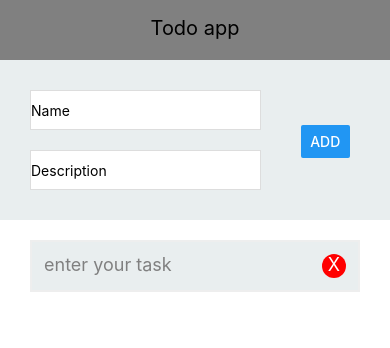
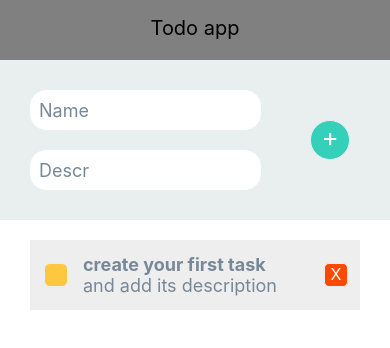
Before and after one commit to EvtushevskayaSveta/ToDo, a React Native app: screen / in a window 390 px wide. Shown: the top 348 px of the page. Built offline with nearby package versions, Linux system fonts and the light colour scheme.

Commit message:
add a check mark of completed tasks and styles

```diff
--- a/App.js
+++ b/App.js
@@ -6,20 +6,41 @@ import Todo from './to_do/Todo';
 
 const App = () => {
   const [todos, setTodos] = React.useState([
-    {id: Date.now().toString(), title: 'enter your task'},
+    {
+      id: Date.now().toString(),
+      title: 'create your first task',
+      description: 'and add its description',
+      complited: false,
+    },
   ]);
-  const addTodo = title => {
+  const addTodo = (title, description) => {
     setTodos(prev => [
       ...prev,
       {
         id: Date.now().toString(),
         title,
+        description,
+        complited: false,
       },
     ]);
   };
 
   const removeTodo = id => {
     setTodos(prev => prev.filter(todo => todo.id !== id));
+  };
+
+  const changeCompleted = id => {
+    setTodos(
+      todos.map(prev => {
+        if (prev.id === id) {
+          return {
+            ...prev,
+            complited: !prev.complited,
+          };
+        }
+        return prev;
+      }),
+    );
   };
   return (
     <SafeAreaView>
@@ -34,7 +55,7 @@ const App = () => {
         data={todos}
         keyExtractor={item => item.id.toString()}
         renderItem={({item}) => (
-          <Todo todo={item} onRemove={removeTodo} />
+          <Todo todo={item} onRemove={removeTodo} onChange={changeCompleted} />
         )}></FlatList>
     </SafeAreaView>
   );
--- a/to_do/Todo.js
+++ b/to_do/Todo.js
@@ -1,13 +1,43 @@
 import React from 'react';
 import {View, Text, StyleSheet, TouchableOpacity} from 'react-native';
 
-const Todo = ({todo, onRemove}) => {
+const Todo = ({todo, onRemove, onChange}) => {
   const pressHandler = () => {
     onRemove(todo.id);
   };
+  const pressComplited = () => {
+    onChange(todo.id);
+  };
+  const strikeText = todo?.complited ? 'line-through' : 'none';
+
   return (
     <View style={styles.todoContainer}>
-      <Text style={styles.todoText}>{todo.title}</Text>
+      <TouchableOpacity onPress={pressComplited} style={styles.actionIcon}>
+        {todo.complited && <Text style={styles.action}>&#10004;</Text>}
+      </TouchableOpacity>
+
+      <View>
+        <Text
+          style={[
+            styles.todoText,
+            {
+              textDecorationLine: strikeText,
+              fontWeight: 'bold',
+            },
+          ]}>
+          {todo.title}
+        </Text>
+        <Text
+          style={[
+            styles.todoText,
+            {
+              textDecorationLine: strikeText,
+            },
+          ]}>
+          {todo.description}
+        </Text>
+      </View>
+
       <TouchableOpacity onPress={pressHandler} style={styles.todoDelete}>
         <Text style={styles.todoDeleteText}>X</Text>
       </TouchableOpacity>
@@ -16,31 +46,51 @@ const Todo = ({todo, onRemove}) => {
 };
 
 const styles = StyleSheet.create({
+  actionIcon: {
+    width: 24,
+    height: 24,
+    backgroundColor: '#FFC640',
+    alignSelf: 'center',
+    borderColor: '#e9eeef',
+    borderWidth: 1,
+    borderRadius: 6,
+  },
+  action: {
+    color: 'white',
+    alignSelf: 'center',
+  },
   todoContainer: {
+    flex: 1,
     flexDirection: 'row',
-    justifyContent: 'space-between',
     marginBottom: 8,
     alignItem: 'center',
     borderColor: '#eee',
     borderWidth: 2,
     padding: 12,
-    backgroundColor: '#e9eeef',
+    backgroundColor: '#eee',
   },
   todoText: {
+    color: '#778899',
     fontSize: 18,
-    color: '#808080',
+    left: 15,
+    width: 240,
   },
   todoDelete: {
     height: 24,
     width: 24,
-    backgroundColor: 'red',
-    borderRadius: 12,
+    backgroundColor: '#FF4900',
+    borderColor: '#e9eeef',
+    borderWidth: 1,
+    borderRadius: 5,
+    position: 'absolute',
+    right: 10,
     alignSelf: 'center',
   },
   todoDeleteText: {
-    fontSize: 18,
+    fontSize: 16,
     color: 'white',
-    alignSelf: 'center',
+    textAlignVertical: 'center',
+    textAlign: 'center',
   },
 });
 
--- a/to_do/TodoList.js
+++ b/to_do/TodoList.js
@@ -1,67 +1,90 @@
 import React, {useState} from 'react';
 import {
   TextInput,
-  View,
+  StyleSheet,
+  Text,
+  SafeAreaView,
   Alert,
-  StyleSheet,
-  Button,
-  SafeAreaView,
   TouchableOpacity,
 } from 'react-native';
 
-const TodoList = ({onSubmit}) => {
+const TodoInput = ({onSubmit}) => {
   const [value, setValue] = useState('');
   const [descr, setDescr] = useState('');
+
   const pressHandler = () => {
-    if (value.trim()) {
-      onSubmit(value + '\n' + descr);
+    if (value.trim() && descr.trim()) {
+      onSubmit(value, descr);
       setValue('');
       setDescr('');
     } else {
-      Alert.alert('enter the task name and description');
+      Alert.alert('Введите название дела и описание');
     }
   };
+
   return (
-    <SafeAreaView>
+    <SafeAreaView style={styles.todoContainer}>
       <TextInput
         style={styles.input}
         placeholder="Name"
+        placeholderTextColor={'#778899'}
         autoCorrect={false}
         autoCapitalize="none"
-        onChangeText={setValue}
+        onChangeText={text => setValue(text)}
         value={value}
       />
       <TextInput
         style={styles.input}
-        placeholder="Description"
+        placeholder="Descr"
+        placeholderTextColor={'#778899'}
         autoCorrect={false}
         autoCapitalize="none"
-        onChangeText={setDescr}
+        onChangeText={text => setDescr(text)}
         value={descr}
       />
-      <TouchableOpacity style={styles.button}>
-        <Button title="add" onPress={pressHandler} />
+      <TouchableOpacity style={styles.addButton}>
+        <Text
+          onPress={pressHandler}
+          style={{
+            textAlignVertical: 'center',
+            textAlign: 'center',
+            color: '#fff',
+            fontSize: 26,
+          }}>
+          +
+        </Text>
       </TouchableOpacity>
     </SafeAreaView>
   );
 };
 
 const styles = StyleSheet.create({
+  todoContainer: {
+    backgroundColor: '#e9eeef',
+  },
   input: {
     width: '70%',
     height: 40,
     marginTop: 10,
     marginBottom: 10,
+    backgroundColor: 'white',
+    padding: 8,
+    fontSize: 18,
+    borderColor: '#fff',
     borderWidth: 1,
-    borderColor: '#ddd',
-    backgroundColor: '#FFFFFF',
+    borderRadius: 16,
   },
-  button: {
-    width: '15%',
+  addButton: {
+    width: 40,
     height: 40,
     position: 'absolute',
     right: 10,
-    top: 45,
+    top: 40,
+    backgroundColor: '#34D0BA',
+    borderColor: '#e9eeef',
+    borderWidth: 1,
+    borderRadius: 20,
   },
 });
-export default TodoList;
+
+export default TodoInput;
```
